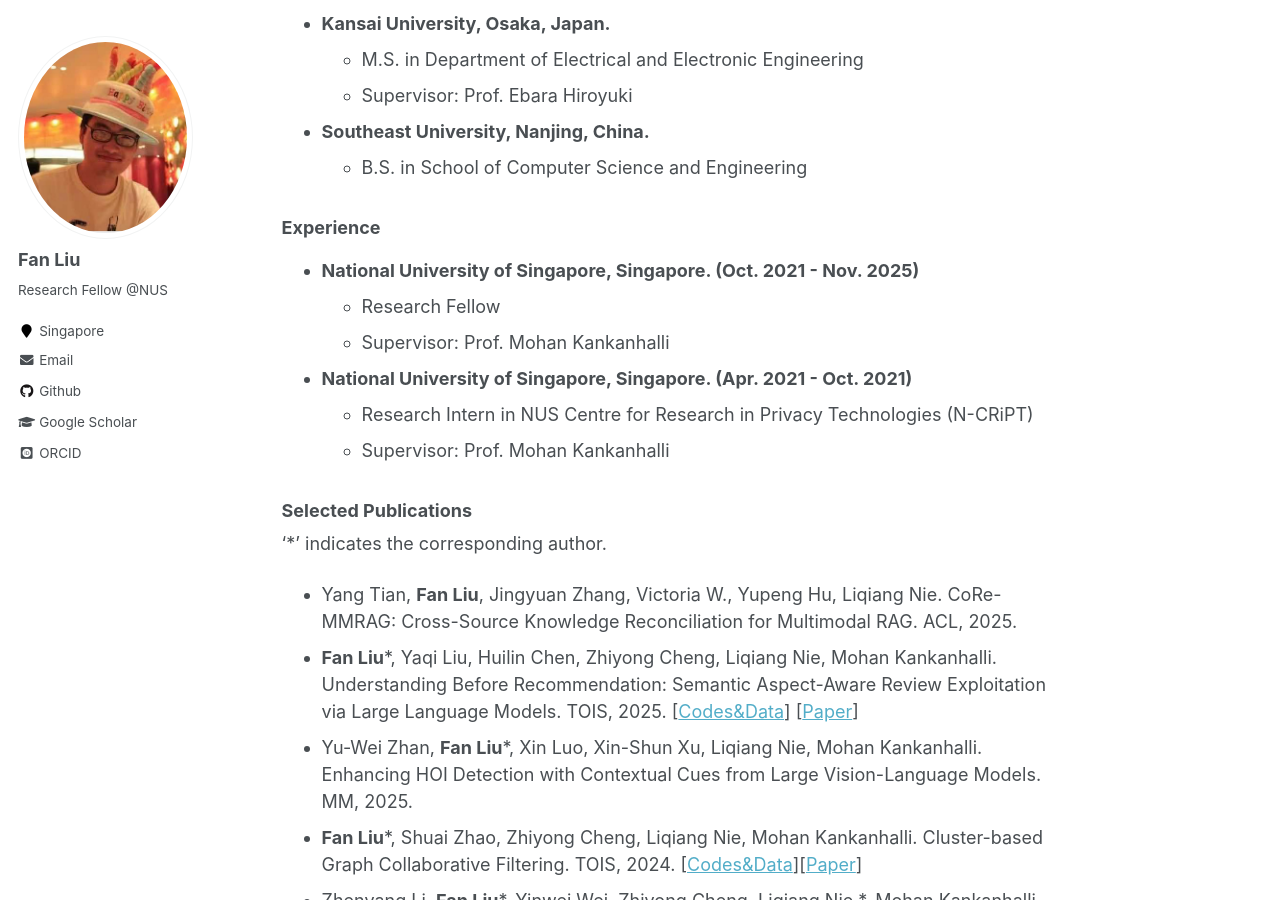
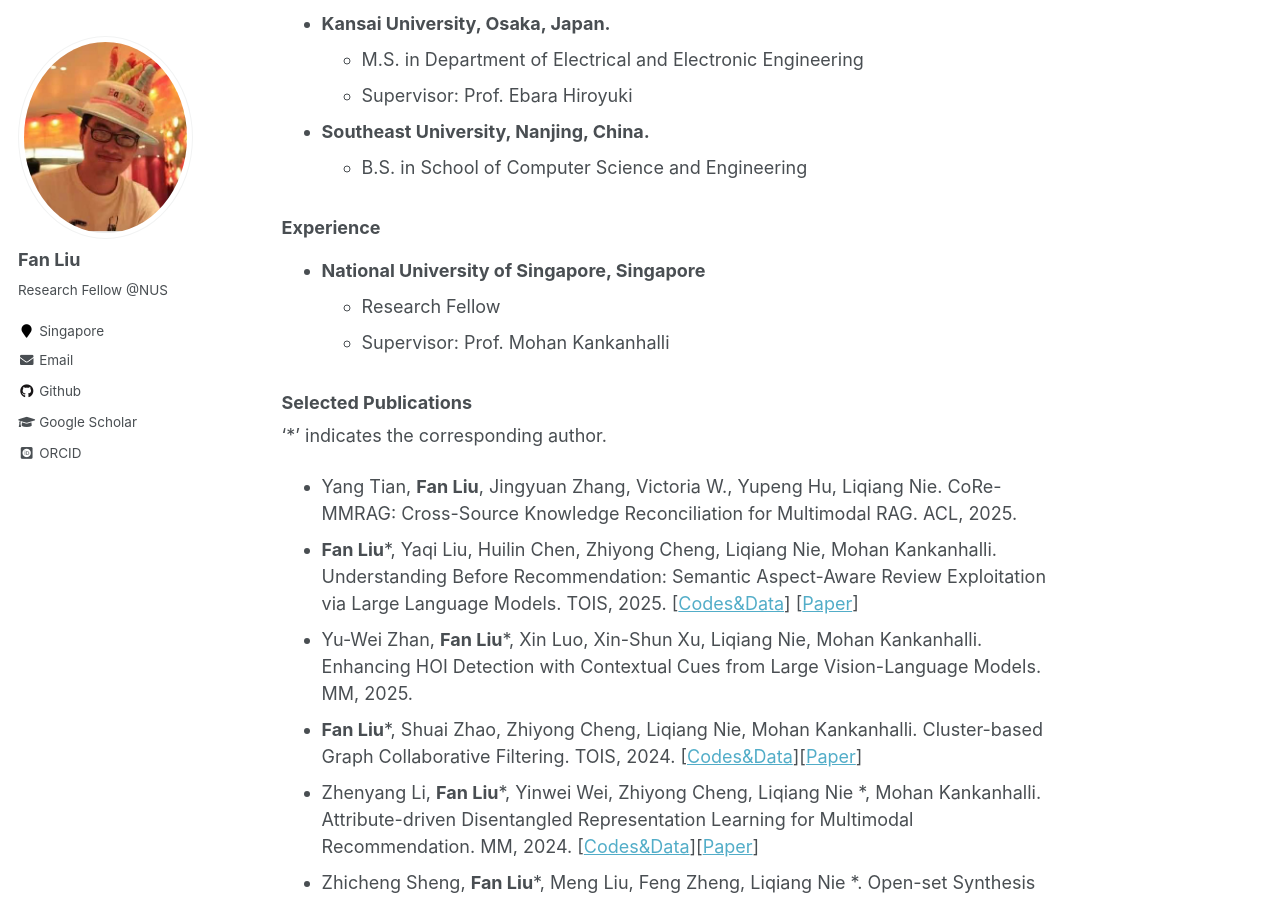
Before and after one commit to liufancs/liufancs.github.io, a Jekyll site: the page built from _pages/about.md, in a window 1280 px wide and 900 px high, scrolled down 753 px. Built offline with Jekyll 4.4.1, drawn with Linux system fonts in a browser that asks for light colours; some web fonts are replaced.

Commit message:
Update about.md

```diff
--- a/_pages/about.md
+++ b/_pages/about.md
@@ -27,12 +27,8 @@ I am a Professor at Southeast University. I received my Ph.D degree from Shandon
 
 ### Experience
 
-* **National University of Singapore, Singapore. (Oct. 2021 - Nov. 2025)**
+* **National University of Singapore, Singapore**
   * Research Fellow
-  * Supervisor: Prof. Mohan Kankanhalli
-
-* **National University of Singapore, Singapore. (Apr. 2021 - Oct. 2021)**
-  * Research Intern in NUS Centre for Research in Privacy Technologies (N-CRiPT)
   * Supervisor: Prof. Mohan Kankanhalli
 
 ### Selected Publications
```
